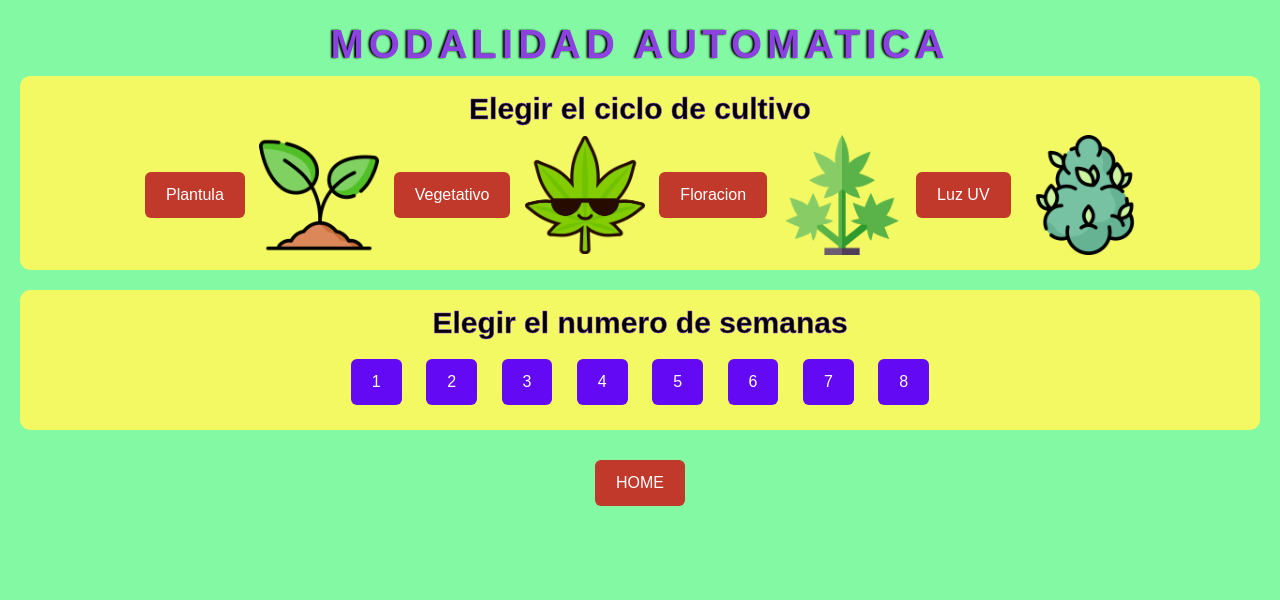
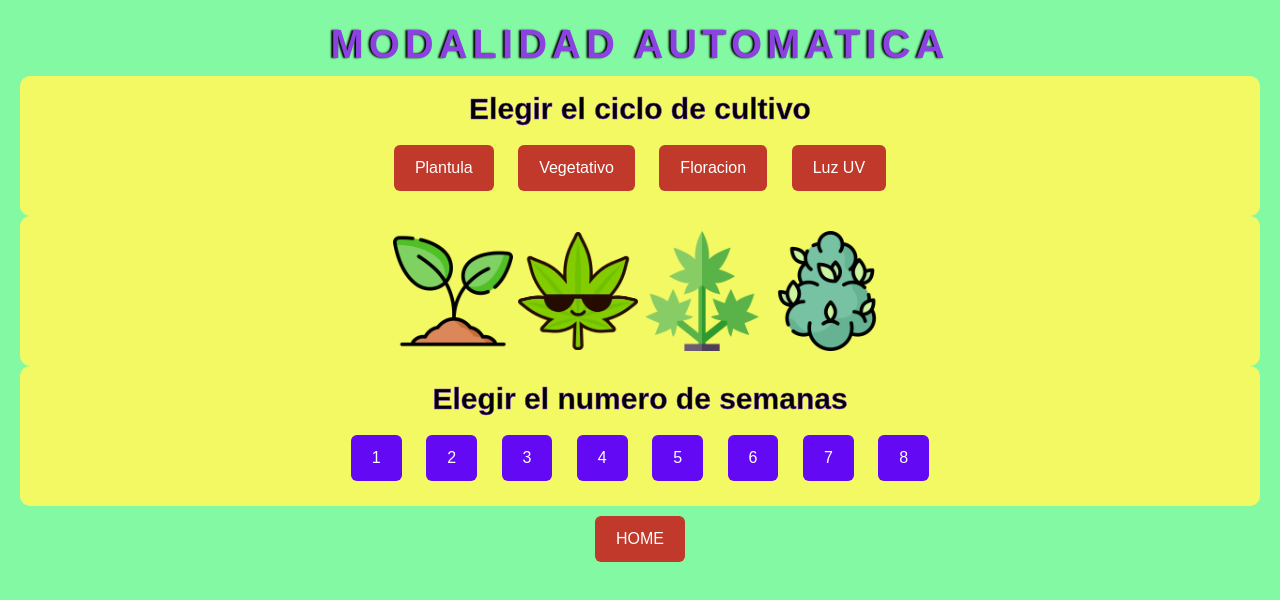
Before and after one commit to davideconfi/proyectoUTN, a plain HTML site: page paginaAutomatico.html in a window 1280 px wide. Drawn offline with nearby package versions, Linux system fonts and the light colour scheme.

Commit message:
Update paginaAutomatico.html

```diff
--- a/paginaAutomatico.html
+++ b/paginaAutomatico.html
@@ -21,7 +21,7 @@
             text-align: center;
             letter-spacing: 5px;
         }
-        .box { background: #f2f963; padding: 15px; border-radius: 10px; margin-bottom: 20px; }
+        .box { background: #f2f963; padding: 15px; border-radius: 10px; margin-bottom: 0px; }
         .btn { padding: 10px 20px; margin: 10px; font-size: 16px; }
         .auto { background-color: #6309f4; color: white; }
         .man { background-color: #c0392b; color: white; }
@@ -36,13 +36,16 @@
                     <div class="box">
                         <center><h2><strong>Elegir el ciclo de cultivo</strong></h2></center>
                         <button class="btn man" onclick="toggle('ciclo', 'Plantula')">Plantula </button>
-                         <img src="plantula.png" alt="Plantula" style="width: 120px; height: auto;">
                         <button class="btn man" onclick="toggle('ciclo', 'Vegetativo')">Vegetativo</button>
+                        <button class="btn man" onclick="toggle('ciclo', 'Floracion')">Floracion</button>
+                        <button class="btn man" onclick="toggle('ciclo', 'Luz UV')">Luz UV</button>
+                                        </div>
+                            <div class="box">
+
+                        <img src="plantula.png" alt="Plantula" style="width: 120px; height: auto;">
                       <img src="veg.png" alt="Vegetativo" style="width: 120px; height: auto;">
-                        <button class="btn man" onclick="toggle('ciclo', 'Floracion')">Floracion</button>
                       <img src="flora.png" alt="Floracion" style="width: 120px; height: auto;">
-                        <button class="btn man" onclick="toggle('ciclo', 'Luz UV')">Luz UV</button>
-                       <img src="UV.png" alt="Luz UV" style="width: 120px; height: auto;">
+                        <img src="UV.png" alt="Luz UV" style="width: 120px; height: auto;">
                     </div>
 
                         <div class="box">
```
